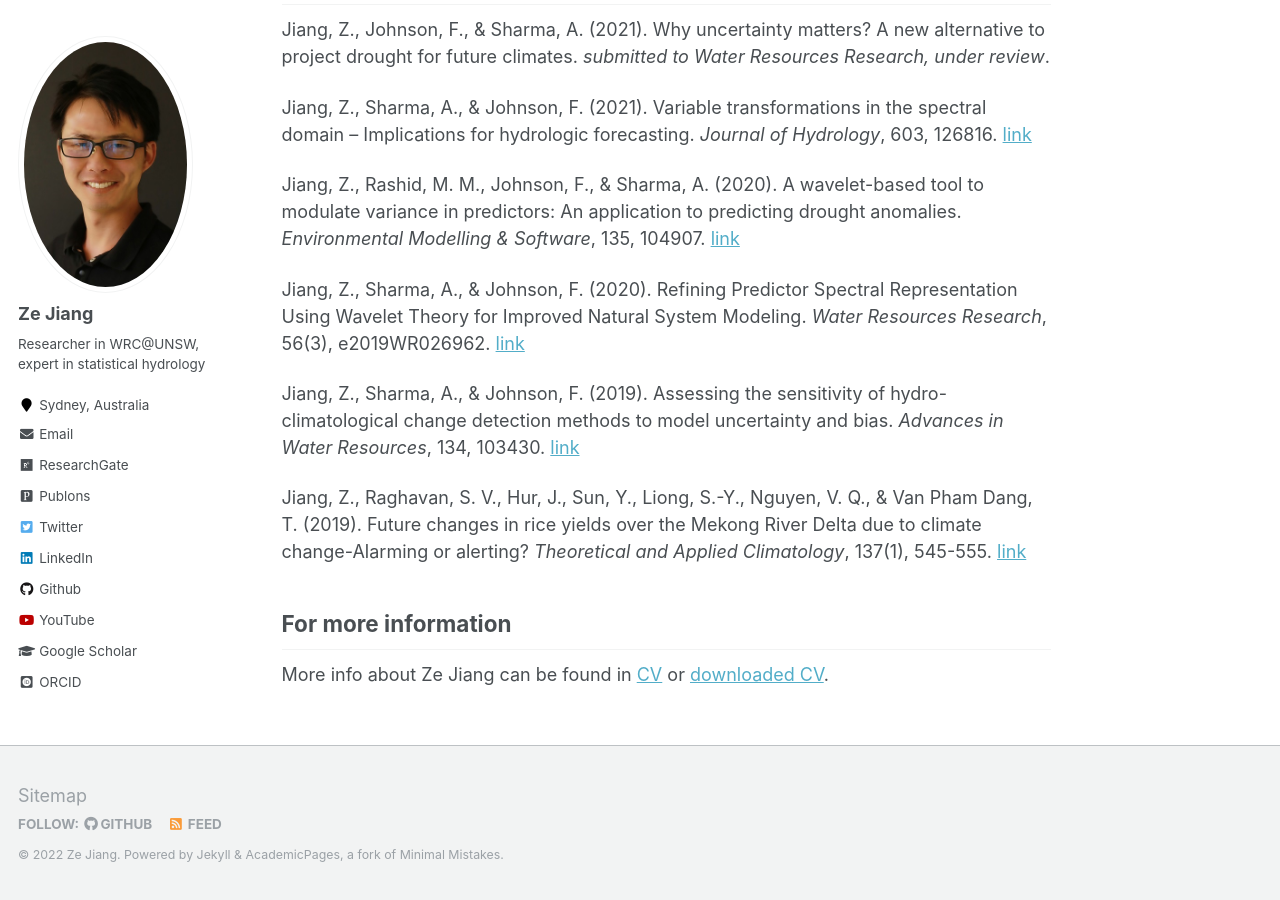
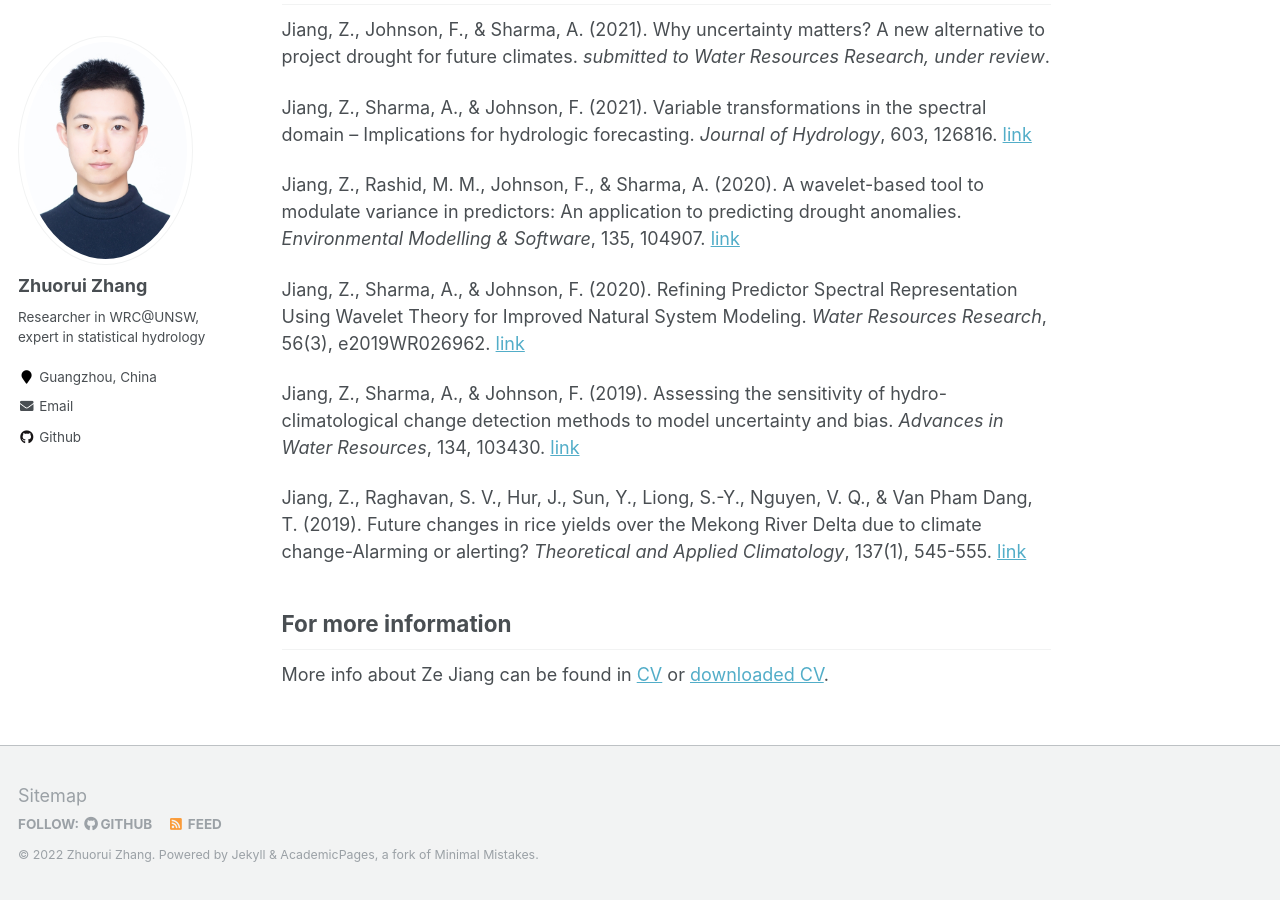
Before and after one commit to zhuorui-zhang/zhuorui-zhang.github.io, a Jekyll site: the page built from _pages/about.md, in a window 1280 px wide and 900 px high, scrolled down 1098 px. Built offline with Jekyll 4.4.1, drawn with Linux system fonts in a browser that asks for light colours; some web fonts are replaced; some of the changed text lies outside the part shown.

Commit message:
first little change of personal files

```diff
--- a/_config.yml
+++ b/_config.yml
@@ -7,13 +7,13 @@
 
 # Site Settings
 locale                   : "en-US"
-title                    : "Ze Jiang"
+title                    : "Zhuorui Zhang"
 title_separator          : "-"
-name                     : &name "Ze Jiang"
-description              : &description "Researcher in WRC@UNSW, Sydney, Australia"
-url                      : https://zejiang-unsw.github.io # the base hostname & protocol for your site e.g. "https://mmistakes.github.io"
+name                     : &name "Zhuorui Zhang"
+description              : &description "Algoriyhm engineer in XPeng Motors, Guangzhou, China"
+url                      : https://zhuorui-zhang.github.io # the base hostname & protocol for your site e.g. "https://mmistakes.github.io"
 baseurl                  : "" # the subpath of your site, e.g. "/blog"
-repository               : "zejiang-unsw.github.io"
+repository               : zhuorui-zhang.github.io"
 teaser                   :  # filename of teaser fallback teaser image placed in /images/, .e.g. "500x300.png"
 breadcrumbs              : false # true, false (default)
 words_per_minute         : 160
@@ -80,16 +80,16 @@ analytics:
 
 # Site Author
 author:
-  name             : "Ze Jiang"
+  name             : "Zhuorui Zhang"
   avatar           : "profile.jpg"
   bio              : "Researcher in WRC@UNSW, expert in statistical hydrology"
-  location         : "Sydney, Australia"
+  location         : "Guangzhou, China"
   employer         :
   pubmed           : #"https://www.ncbi.nlm.nih.gov/pubmed/?term=john+snow"
-  googlescholar    : "https://scholar.google.com/citations?user=4iVouPYAAAAJ&hl=en"
-  email            : "ze.jiang@unsw.edu.au"
-  researchgate     : "https://www.researchgate.net/profile/Ze_Jiang3"
-  publons          : "https://publons.com/researcher/3963266/ze-jiang/"
+  googlescholar    : #"https://scholar.google.com/citations?user=4iVouPYAAAAJ&hl=en"
+  email            : "zhuorui.zhang00@gmail.com"
+  researchgate     : #"https://www.researchgate.net/profile/Ze_Jiang3"
+  publons          : #"https://publons.com/researcher/3963266/ze-jiang/"
   uri              :
   bitbucket        :
   codepen          :
@@ -97,24 +97,24 @@ author:
   flickr           :
   facebook         :
   foursquare       :
-  github           : "zejiang-unsw"
+  github           : "zhuorui-zhang"
   google_plus      :
   keybase          :
   instagram        :
   impactstory      : #"https://profiles.impactstory.org/u/xxxx-xxxx-xxxx-xxxx"
   lastfm           :
-  linkedin         : "zejiang"
-  orcid            : "http://orcid.org/0000-0002-3472-0829"
+  linkedin         : #"zejiang"
+  orcid            : #"http://orcid.org/0000-0002-3472-0829"
   pinterest        :
   soundcloud       :
   stackoverflow    : #"http://stackoverflow.com/users/123456/username"
   steam            :
   tumblr           :
-  twitter          : "ZeJiang3"
+  twitter          : #"ZeJiang3"
   vine             :
   weibo            :
   xing             :
-  youtube          : "UCDgVmJEzD5czbTlTdVVewKA"
+  youtube          : #"UCDgVmJEzD5czbTlTdVVewKA"
   wikipedia        :
 
 # Reading Files
```
Also changed, not shown: _data/authors.yml (+4 -4 lines), images/profile.jpg.
